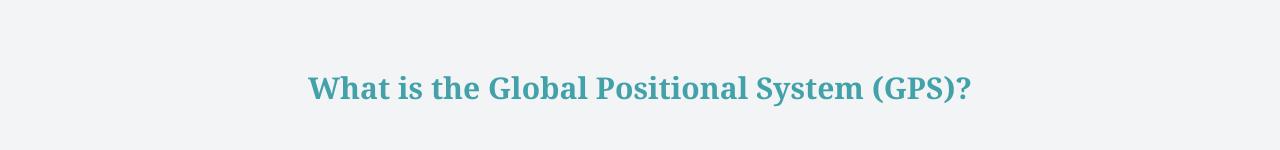
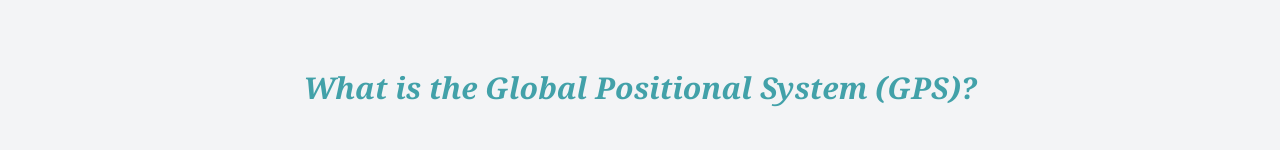
Before and after one commit to dwightlagrone1971/shermangis, a Vue app: page /#/about in a window 1280 px wide. Shown: the part 733-883 px from the top of the page. Built offline with nearby package versions, Linux system fonts and the light colour scheme.

Commit message:
Commit - "About Page v2"

```diff
--- a/src/views/About.vue
+++ b/src/views/About.vue
@@ -21,7 +21,7 @@
   </div>
   <div class="md:m-auto md:min-h-screen">
   <div class="pt-10 pb-2">
-    <h1 class="text-2xl md:text-3xl font-serif font-bold text-[#42a1a9]">What is the Global Positional System (GPS)?</h1>
+    <h1 class="text-[#42a1a9] font-serif text-2xl md:text-3xl 2xl:mt-4 font-bold italic">What is the Global Positional System (GPS)?</h1>
   </div>
   <div class="mt-12 m-auto md:-mt-2 md:grid md:grid-cols-5 md:w-8/12">
     <div class="pl-28 md:pl-12 md:pt-12">
```
